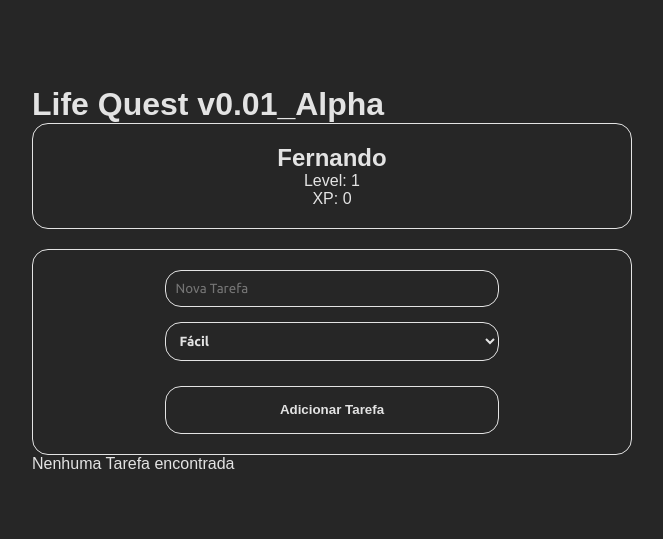
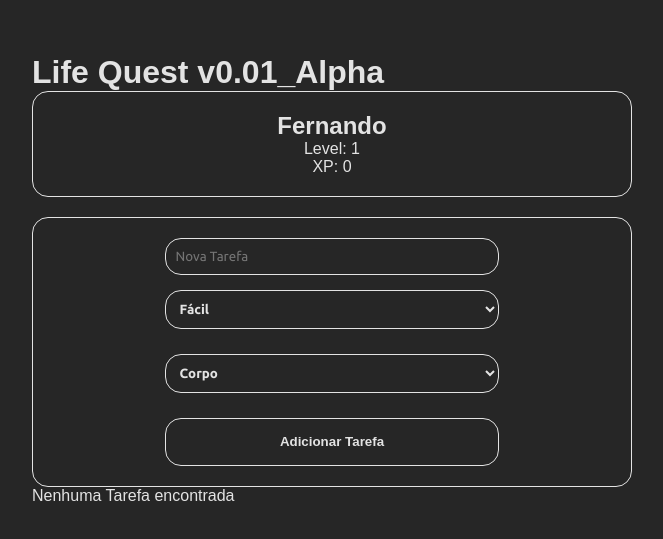
Before and after one commit to dvlneon1/LifeQuest, a React (Vite) app: page / in a window 1280 px wide. Shown: the part 121-660 px from the top of the page, without its empty margins (308-971 px from the left). Built offline with nearby package versions, Linux system fonts and the light colour scheme.

Commit message:
Adição de Skills

```diff
--- a/src/components/TaskCard.jsx
+++ b/src/components/TaskCard.jsx
@@ -6,6 +6,7 @@ export default function TaskCard({task, onComplete, onDelete}){
             <h3>{task.title}</h3>
 
             <p>Difficuldade: {task.difficulty}</p>
+            <p>Categoria: {task.category}</p>
             <p>Recompensa em XP: {task.xpReward}</p>
             <p>Status: { task.completed ? "Completa" : "Incompleta" }</p>
             {!task.completed && (<button className="btn-success"onClick={() => onComplete(task.id)}>Complete</button>)}
--- a/src/components/TaskForm.jsx
+++ b/src/components/TaskForm.jsx
@@ -5,12 +5,13 @@ import '../styles/TaskForm.css';
 export default function TaskForm({ onAddTask }){
     const [title, setTitle] = useState("")
     const [difficulty, setDifficulty] = useState("easy")
+    const [category, setCategory] = useState("body")
 
     function handleSubmit(e){
 
         e.preventDefault()
         if (!title.trim()) return
-        onAddTask(title, difficulty)
+        onAddTask(title, difficulty, category)
         setTitle("")
 
     }
@@ -18,11 +19,18 @@ export default function TaskForm({ onAddTask }){
         <div className="task-form">
             <form onSubmit={handleSubmit} >
                 <input type="text" placeholder="Nova Tarefa" value={title} onChange={(e) => setTitle(e.target.value)}/>
-                <select value={difficulty} onChange={(e) => setDifficulty(e.target.value)}>
+                <select value={difficulty} onChange={(e) => setDifficulty(e.target.value)} >
                     <option value="easy">Fácil</option>
                     <option value="medium">Médio</option>
                     <option value="hard">Difícil</option>
                     <option value="veryHard">Muito Difícil</option>
+                </select>
+                <select value={category} onChange={(e) => setCategory(e.target.value)}>
+                    <option value="body">Corpo</option>
+                    <option value="knowledge">Conhecimento</option>
+                    <option value="discipline">Disciplina</option>
+                    <option value="finances">Finanças</option>
+                    <option value="social">Social</option>
                 </select>
                 <button type="submit">Adicionar Tarefa</button>
             </form>
--- a/src/models/Player.js
+++ b/src/models/Player.js
@@ -3,5 +3,31 @@ export class Player{
         this.name = name
         this.level = 1
         this.xp = 0
+        this.skill = {
+            body: {
+                level: 1,
+                xp: 0
+            },
+
+            knowledge: {
+                level: 1,
+                xp: 0
+            },
+
+            discipline: {
+                level: 1,
+                xp: 0
+            },
+
+            finances: {
+                level: 1,
+                xp: 0
+            },
+
+            social: {
+                level: 1,
+                xp: 0
+            }
+        }
     }
 }
--- a/src/models/Task.js
+++ b/src/models/Task.js
@@ -2,12 +2,21 @@ import { getXpByDifficulty } from "../utils/xpHelper"
 
 export class Task {
 
-    constructor(title, difficulty){
+    constructor(
+        title,
+        difficulty,
+        category
+    ){
+
         this.id = crypto.randomUUID()
         this.title = title
         this.difficulty = difficulty
+        this.category = category
         this.xpReward = getXpByDifficulty(difficulty)
         this.completed = false
         this.createdAt = new Date().toISOString()
+
+        console.log(category)
+
     }
 }
--- a/src/pages/Dashboard.jsx
+++ b/src/pages/Dashboard.jsx
@@ -19,12 +19,15 @@ export default function Dashboard(){
     const [player, setPlayer] = useState(() => loadPlayer() || new Player("Fernando")
     )
 
-    const [tasks, setTasks] = useState(loadTasks())
+    const [tasks, setTasks] = useState(() => loadTasks())
 
-    function handleAddTask(title, difficulty){
-        const newTask = new Task(title, difficulty)
+    function handleAddTask(title, difficulty, category){
+        const newTask = new Task(title, difficulty, category)
 
-        setTasks(prev => [...prev, newTask])
+        setTasks(prev => [
+            ...prev,
+            newTask
+        ])
     }
 
     function handleCompleteTask(taskId){
--- a/src/services/taskStorage.js
+++ b/src/services/taskStorage.js
@@ -9,5 +9,14 @@ export function saveTasks(tasks){
 export function loadTasks(){
     const data = localStorage.getItem(STRONG_KEY)
 
-    return data ? JSON.parse(data) : console.log("nada")
+    if(!data || data === "undefined"){
+        return []
+    }
+
+    try {
+        return JSON.parse(data)
+    } catch (error) {
+        console.error("Erro ao carregar tasks: ", error)
+        return []
+    }
 }
```
Also changed, not shown: src/components/SkillCard.jsx (added).
